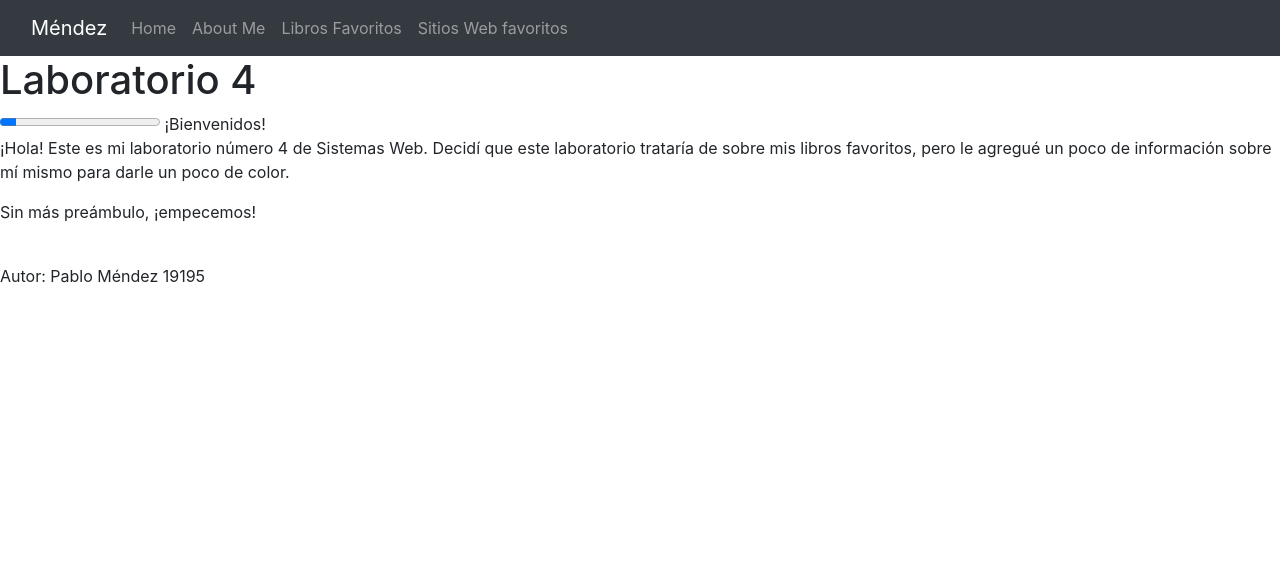
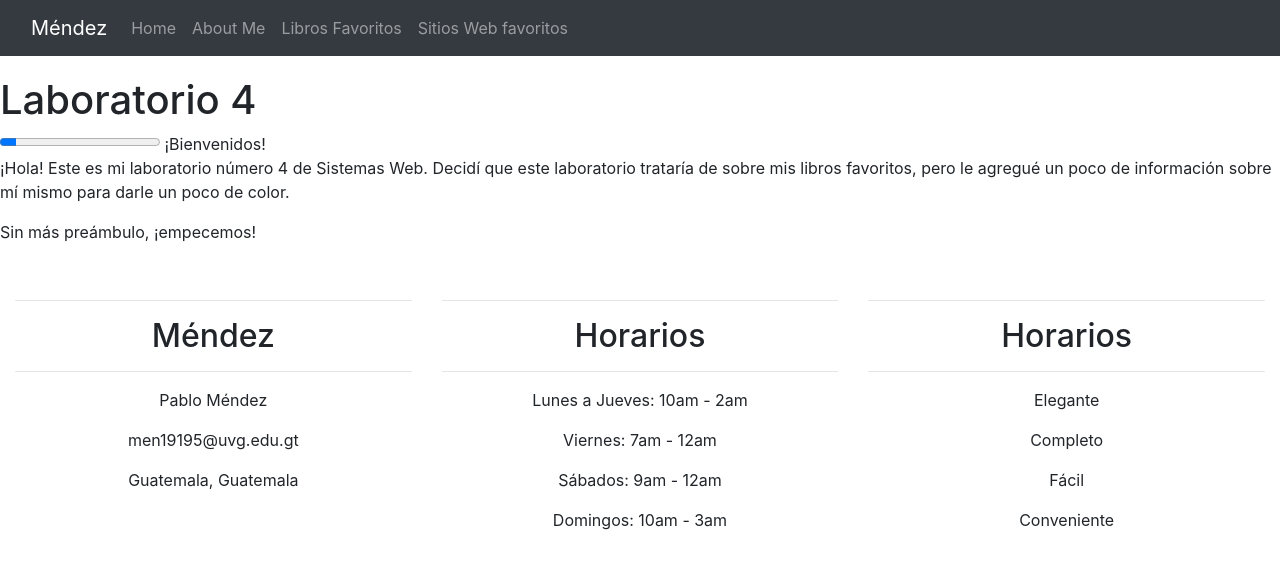
Before and after one commit to El-Mendez/Web_Lab07, a website built with webpack: page src/app/index/index.html in a window 1280 px wide. Built offline with nearby package versions, Linux system fonts and the light colour scheme.

Commit message:
Me hice un footer básico.

```diff
--- a/src/app/index/index.html
+++ b/src/app/index/index.html
@@ -28,7 +28,7 @@
 <br>
 
 <footer>
-    Autor: Pablo Méndez 19195
+    <div id="elegant-footer"></div>
 </footer>
 
 
--- a/src/app/index/index.js
+++ b/src/app/index/index.js
@@ -1,5 +1,9 @@
 import "./main.scss"
 import {implementNavigationBar} from "../utils/navigation";
+import {implementFooter} from "../utils/footer";
 
 const navigationBar = document.getElementById("navigationBar");
 implementNavigationBar(navigationBar);
+
+const elegantFooter = document.getElementById("elegant-footer");
+implementFooter(elegantFooter);
--- a/src/app/index/main.scss
+++ b/src/app/index/main.scss
@@ -1 +1,4 @@
 @import "~bootstrap/scss/bootstrap";
+nav {
+  margin-bottom: 20px;
+}
--- /dev/null
+++ b/src/app/utils/footer.js
@@ -0,0 +1,93 @@
+export function implementFooter(footer) {
+    footer.classList.add("container-fluid", "padding");
+
+    const container = document.createElement("div");
+    container.classList.add("row", "text-center", "padding");
+    footer.appendChild(container);
+
+    const personalData = document.createElement("div");
+    personalData.classList.add("col-md-4", "col-sm-6");
+    addFooterContent(personalData, "Méndez", [
+        "Pablo Méndez",
+        "men19195@uvg.edu.gt",
+        "Guatemala, Guatemala",
+    ]);
+    container.appendChild(personalData);
+
+    const horarios = document.createElement("div");
+    horarios.classList.add("col-md-4", "col-sm-6");
+    addFooterContent(horarios, "Horarios", [
+        "Lunes a Jueves: 10am - 2am",
+        "Viernes: 7am - 12am",
+        "Sábados: 9am - 12am",
+        "Domingos: 10am - 3am",
+    ]);
+    container.appendChild(horarios);
+
+    const bootstrap = document.createElement("div");
+    bootstrap.classList.add("col-md-4", "col-sm-12");
+    addFooterContent(bootstrap, "Horarios", [
+        "Elegante",
+        "Completo",
+        "Fácil",
+        "Conveniente",
+    ]);
+    container.appendChild(bootstrap);
+}
+
+function addFooterContent(container, titleText, texts){
+    addHorizontalLine(container);
+    const title = document.createElement("h2");
+    title.innerText = titleText;
+    container.appendChild(title);
+    addHorizontalLine(container);
+
+    texts.forEach(texto => addParagraphLine(container, texto));
+}
+
+function addHorizontalLine(container){
+    const line = document.createElement("hr");
+    line.classList.add("light");
+    container.appendChild(line);
+}
+
+function addParagraphLine(container, text){
+    const paragraph = document.createElement("p");
+    paragraph.innerText = text;
+    container.appendChild(paragraph);
+}
+
+/*
+
+    <div class="container-fluid padding">
+        <div class="row text-center padding">
+            <div class="col-md-4 col-sm-6">
+                <hr class="light">
+                <h1>Méndez</h1>
+                <hr class="light">
+                <p>Pablo Méndez</p>
+                <p>men19195@uvg.edu.gt</p>
+                <p>Guatemala, Guatemala</p>
+            </div>
+            <div class="col-md-4 col-sm-6">
+                <hr class="light">
+                <h1>Horarios</h1>
+                <hr class="light">
+                <p>Lunes a Jueves: 10am - 2am</p>
+                <p>Viernes: 7am - 12am</p>
+                <p>Sábados: 9am - 12am</p>
+                <p>Sábados: 10am - 3am</p>
+            </div>
+            <div class="col-md-4 col-sm-12">
+                <hr class="light">
+                <h1>Bootstrap</h1>
+                <hr class="light">
+                <p>Elegante</p>
+                <p>Fácil</p>
+                <p>Conveniente</p>
+                <p>Completo</p>
+            </div>
+        </div>
+    </div>
+
+ */
```
